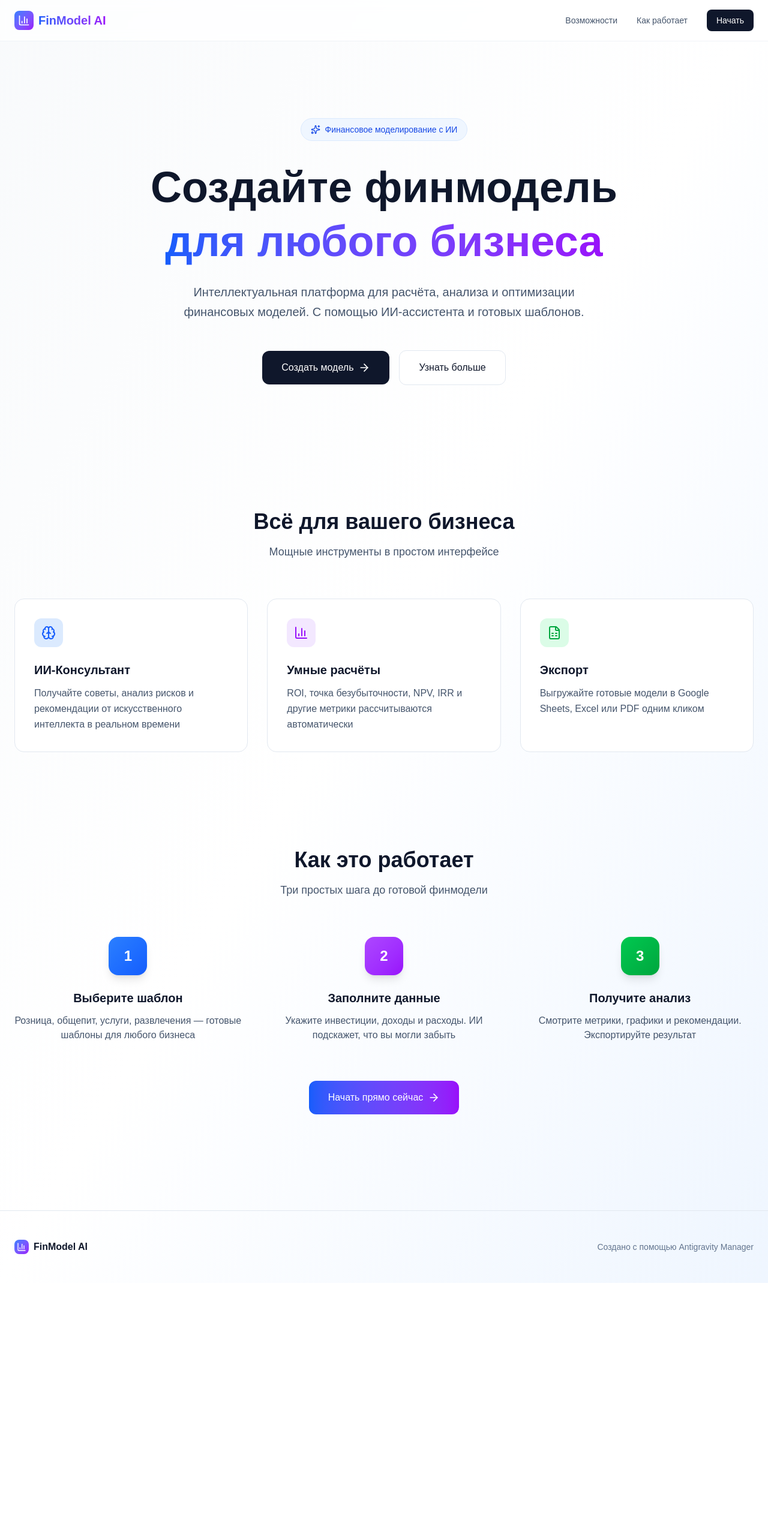
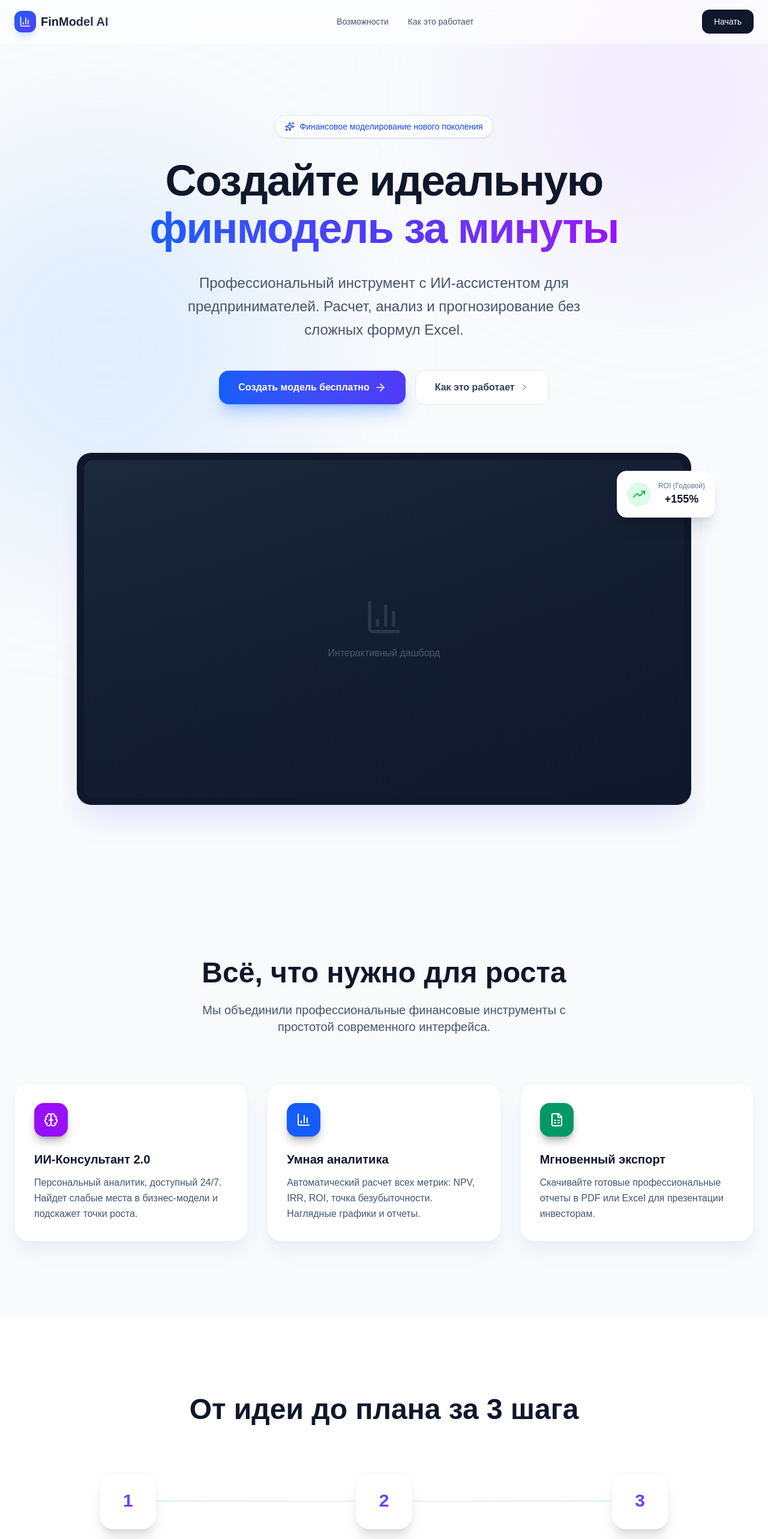
Before and after one commit to apint817-netizen/finmodel-ai, a Next.js app: page / in a window 1280 px wide. Shown: the top 2566 px of the page at 60% size. Before the commit the page ends 2139 px from the top, so only its background shows below. Built offline with nearby package versions, Linux system fonts and the light colour scheme.

Commit message:
feat: New landing page design with animations

```diff
--- a/package.json
+++ b/package.json
@@ -10,7 +10,9 @@
   },
   "dependencies": {
     "@hookform/resolvers": "^5.2.2",
+    "clsx": "^2.1.1",
     "file-saver": "^2.0.5",
+    "framer-motion": "^12.34.0",
     "html2canvas": "^1.4.1",
     "jspdf": "^4.1.0",
     "lucide-react": "^0.563.0",
@@ -23,6 +25,7 @@
     "react-markdown": "^10.1.0",
     "recharts": "^3.7.0",
     "remark-gfm": "^4.0.1",
+    "tailwind-merge": "^3.4.0",
     "xlsx-js-style": "^1.2.0",
     "zod": "^4.3.6",
     "zustand": "^5.0.11"
--- a/src/app/page.tsx
+++ b/src/app/page.tsx
@@ -1,193 +1,295 @@
 'use client';
 
 import Link from 'next/link';
-import { ArrowRight, BarChart3, Brain, FileSpreadsheet, Sparkles } from 'lucide-react';
+import { ArrowRight, BarChart3, Brain, FileSpreadsheet, Sparkles, CheckCircle2, ChevronRight } from 'lucide-react';
+import { motion } from 'framer-motion';
+
+const fadeInUp = {
+  hidden: { opacity: 0, y: 30 },
+  visible: { opacity: 1, y: 0, transition: { duration: 0.6, ease: "easeOut" } }
+};
+
+const staggerContainer = {
+  hidden: { opacity: 0 },
+  visible: {
+    opacity: 1,
+    transition: {
+      staggerChildren: 0.2
+    }
+  }
+};
 
 export default function HomePage() {
   return (
-    <div className="min-h-screen bg-gradient-to-br from-slate-50 via-white to-blue-50">
+    <div className="min-h-screen bg-[#F8FAFC] overflow-x-hidden selection:bg-blue-100 selection:text-blue-900">
+
+      {/* Background Decor */}
+      <div className="fixed inset-0 z-0 pointer-events-none">
+        <div className="absolute top-[-10%] right-[-5%] w-[500px] h-[500px] bg-purple-200/40 rounded-full blur-[120px]" />
+        <div className="absolute bottom-[-10%] left-[-10%] w-[600px] h-[600px] bg-blue-200/40 rounded-full blur-[120px]" />
+      </div>
+
       {/* Header */}
-      <header className="border-b border-slate-200/50 backdrop-blur-sm bg-white/70 sticky top-0 z-50">
-        <div className="max-w-7xl mx-auto px-6 py-4 flex items-center justify-between">
+      <motion.header
+        initial={{ y: -20, opacity: 0 }}
+        animate={{ y: 0, opacity: 1 }}
+        transition={{ duration: 0.5 }}
+        className="fixed top-0 w-full z-50 border-b border-white/50 bg-white/60 backdrop-blur-xl supports-[backdrop-filter]:bg-white/60"
+      >
+        <div className="max-w-7xl mx-auto px-4 sm:px-6 py-4 flex items-center justify-between">
           <div className="flex items-center gap-2">
-            <div className="w-8 h-8 bg-gradient-to-br from-blue-500 to-purple-600 rounded-lg flex items-center justify-center">
+            <div className="w-9 h-9 bg-gradient-to-br from-blue-600 to-indigo-600 rounded-xl flex items-center justify-center shadow-lg shadow-blue-500/20">
               <BarChart3 className="w-5 h-5 text-white" />
             </div>
-            <span className="text-xl font-semibold bg-gradient-to-r from-blue-600 to-purple-600 bg-clip-text text-transparent">
+            <span className="text-xl font-bold bg-clip-text text-transparent bg-gradient-to-r from-slate-900 to-slate-700">
               FinModel AI
             </span>
           </div>
+
           <nav className="hidden md:flex items-center gap-8">
-            <button
-              onClick={() => document.getElementById('features')?.scrollIntoView({ behavior: 'smooth' })}
-              className="text-sm text-slate-600 hover:text-slate-900 transition-colors"
-            >
-              Возможности
-            </button>
-            <button
-              onClick={() => document.getElementById('how-it-works')?.scrollIntoView({ behavior: 'smooth' })}
-              className="text-sm text-slate-600 hover:text-slate-900 transition-colors"
-            >
-              Как работает
-            </button>
+            <button onClick={() => document.getElementById('features')?.scrollIntoView({ behavior: 'smooth' })} className="text-sm font-medium text-slate-600 hover:text-blue-600 transition-colors">Возможности</button>
+            <button onClick={() => document.getElementById('how-it-works')?.scrollIntoView({ behavior: 'smooth' })} className="text-sm font-medium text-slate-600 hover:text-blue-600 transition-colors">Как это работает</button>
+          </nav>
+
           <Link
             href="/dashboard"
-              className="px-4 py-2 bg-slate-900 text-white text-sm rounded-lg hover:bg-slate-800 transition-all hover:shadow-lg"
+            className="px-5 py-2.5 bg-slate-900 text-white text-sm font-medium rounded-xl hover:bg-slate-800 transition-all hover:shadow-lg hover:-translate-y-0.5"
           >
             Начать
           </Link>
-          </nav>
         </div>
-      </header>
+      </motion.header>
 
       {/* Hero Section */}
-      <section className="max-w-7xl mx-auto px-6 py-20 md:py-32">
-        <div className="text-center max-w-4xl mx-auto">
-          <div className="inline-flex items-center gap-2 px-4 py-2 bg-blue-50 border border-blue-100 rounded-full text-sm text-blue-700 mb-8">
-            <Sparkles className="w-4 h-4" />
-            <span>Финансовое моделирование с ИИ</span>
-          </div>
+      <section className="relative pt-32 pb-20 md:pt-48 md:pb-32 px-6">
+        <motion.div
+          initial="hidden"
+          animate="visible"
+          variants={staggerContainer}
+          className="max-w-5xl mx-auto text-center relative z-10"
+        >
+          <motion.div variants={fadeInUp} className="inline-flex items-center gap-2 px-4 py-2 bg-white/80 border border-blue-100 rounded-full text-sm font-medium text-blue-700 mb-8 shadow-sm backdrop-blur-sm">
+            <Sparkles className="w-4 h-4 fill-blue-100" />
+            <span>Финансовое моделирование нового поколения</span>
+          </motion.div>
 
-          <h1 className="text-5xl md:text-7xl font-bold text-slate-900 mb-6 leading-tight">
-            Создайте финмодель
-            <br />
-            <span className="bg-gradient-to-r from-blue-600 to-purple-600 bg-clip-text text-transparent">
-              для любого бизнеса
+          <motion.h1 variants={fadeInUp} className="text-5xl md:text-7xl font-extrabold text-slate-900 mb-8 leading-[1.1] tracking-tight">
+            Создайте идеальную <br className="hidden md:block" />
+            <span className="bg-gradient-to-r from-blue-600 via-indigo-600 to-purple-600 bg-clip-text text-transparent">
+              финмодель за минуты
             </span>
-          </h1>
+          </motion.h1>
 
-          <p className="text-xl text-slate-600 mb-12 max-w-2xl mx-auto leading-relaxed">
-            Интеллектуальная платформа для расчёта, анализа и оптимизации финансовых моделей.
-            С помощью ИИ-ассистента и готовых шаблонов.
-          </p>
+          <motion.p variants={fadeInUp} className="text-xl md:text-2xl text-slate-600 mb-12 max-w-2xl mx-auto leading-relaxed">
+            Профессиональный инструмент с ИИ-ассистентом для предпринимателей.
+            Расчет, анализ и прогнозирование без сложных формул Excel.
+          </motion.p>
 
-          <div className="flex flex-col sm:flex-row items-center justify-center gap-4">
+          <motion.div variants={fadeInUp} className="flex flex-col sm:flex-row items-center justify-center gap-4">
             <Link
               href="/dashboard"
-              className="group px-8 py-4 bg-slate-900 text-white rounded-xl hover:bg-slate-800 transition-all hover:shadow-2xl hover:scale-105 flex items-center gap-2"
+              className="w-full sm:w-auto px-8 py-4 bg-gradient-to-r from-blue-600 to-indigo-600 text-white rounded-2xl font-semibold shadow-xl shadow-blue-500/30 hover:shadow-2xl hover:shadow-blue-500/40 hover:-translate-y-1 transition-all flex items-center justify-center gap-2 group"
             >
-              <span className="font-medium">Создать модель</span>
+              <span>Создать модель бесплатно</span>
               <ArrowRight className="w-5 h-5 group-hover:translate-x-1 transition-transform" />
             </Link>
             <button
               onClick={() => document.getElementById('how-it-works')?.scrollIntoView({ behavior: 'smooth' })}
-              className="px-8 py-4 bg-white text-slate-900 rounded-xl hover:bg-slate-50 transition-all border border-slate-200 hover:shadow-lg"
+              className="w-full sm:w-auto px-8 py-4 bg-white text-slate-700 rounded-2xl font-semibold border border-slate-200 hover:border-slate-300 hover:bg-slate-50 transition-all flex items-center justify-center gap-2 group"
             >
-              Узнать больше
+              <span>Как это работает</span>
+              <ChevronRight className="w-4 h-4 text-slate-400 group-hover:text-slate-600 transition-colors" />
             </button>
+          </motion.div>
+
+          {/* Hero Image / Preview UI Placeholder */}
+          <motion.div
+            variants={fadeInUp}
+            className="mt-20 relative mx-auto max-w-5xl rounded-3xl bg-slate-900 p-2 shadow-2xl shadow-indigo-500/20 md:p-3"
+          >
+            <div className="rounded-2xl bg-slate-800 overflow-hidden aspect-[16/9] relative group">
+              {/* Abstract UI representation */}
+              <div className="absolute inset-0 bg-gradient-to-br from-slate-800 to-slate-900 flex items-center justify-center">
+                <div className="text-center">
+                  <BarChart3 className="w-16 h-16 text-slate-700 mx-auto mb-4" />
+                  <p className="text-slate-500 font-medium">Интерактивный дашборд</p>
+                </div>
+              </div>
+              {/* Glass overlay */}
+              <div className="absolute inset-0 bg-gradient-to-t from-slate-900/50 to-transparent pointer-events-none" />
+            </div>
+            {/* Floating Badge */}
+            <motion.div
+              animate={{ y: [0, -10, 0] }}
+              transition={{ duration: 4, repeat: Infinity, ease: "easeInOut" }}
+              className="absolute -top-6 -right-6 md:top-10 md:-right-10 bg-white p-4 rounded-2xl shadow-xl border border-slate-100 hidden sm:block"
+            >
+              <div className="flex items-center gap-3">
+                <div className="w-10 h-10 bg-green-100 rounded-full flex items-center justify-center">
+                  <TrendingUpIcon className="w-5 h-5 text-green-600" />
+                </div>
+                <div>
+                  <p className="text-xs text-slate-500 font-medium">ROI (Годовой)</p>
+                  <p className="text-lg font-bold text-slate-900">+155%</p>
+                </div>
+              </div>
+            </motion.div>
+          </motion.div>
+        </motion.div>
+      </section>
+
+      {/* Features Section */}
+      <section id="features" className="py-24 md:py-32 relative z-10">
+        <div className="max-w-7xl mx-auto px-6">
+          <motion.div
+            initial="hidden"
+            whileInView="visible"
+            viewport={{ once: true, margin: "-100px" }}
+            variants={fadeInUp}
+            className="text-center mb-20"
+          >
+            <h2 className="text-3xl md:text-5xl font-bold text-slate-900 mb-6">Всё, что нужно для роста</h2>
+            <p className="text-xl text-slate-600 max-w-2xl mx-auto">
+              Мы объединили профессиональные финансовые инструменты с простотой современного интерфейса.
+            </p>
+          </motion.div>
+
+          <div className="grid md:grid-cols-3 gap-8">
+            <FeatureCard
+              icon={<Brain className="w-6 h-6 text-white" />}
+              color="bg-purple-600"
+              title="ИИ-Консультант 2.0"
+              desc="Персональный аналитик, доступный 24/7. Найдет слабые места в бизнес-модели и подскажет точки роста."
+            />
+            <FeatureCard
+              icon={<BarChart3 className="w-6 h-6 text-white" />}
+              color="bg-blue-600"
+              title="Умная аналитика"
+              desc="Автоматический расчет всех метрик: NPV, IRR, ROI, точка безубыточности. Наглядные графики и отчеты."
+            />
+            <FeatureCard
+              icon={<FileSpreadsheet className="w-6 h-6 text-white" />}
+              color="bg-emerald-600"
+              title="Мгновенный экспорт"
+              desc="Скачивайте готовые профессиональные отчеты в PDF или Excel для презентации инвесторам."
+            />
           </div>
         </div>
       </section>
 
-      {/* Features Section */}
-      <section id="features" className="max-w-7xl mx-auto px-6 py-20">
-        <div className="text-center mb-16">
-          <h2 className="text-4xl font-bold text-slate-900 mb-4">Всё для вашего бизнеса</h2>
-          <p className="text-lg text-slate-600">Мощные инструменты в простом интерфейсе</p>
+      {/* Steps Section */}
+      <section id="how-it-works" className="py-24 md:py-32 bg-white relative z-10">
+        <div className="max-w-7xl mx-auto px-6">
+          <motion.div
+            initial="hidden"
+            whileInView="visible"
+            viewport={{ once: true, margin: "-100px" }}
+            variants={fadeInUp}
+            className="text-center mb-20"
+          >
+            <h2 className="text-3xl md:text-5xl font-bold text-slate-900 mb-6">От идеи до плана за 3 шага</h2>
+          </motion.div>
+
+          <div className="grid md:grid-cols-3 gap-12 relative">
+            {/* Connecting Line (Desktop) */}
+            <div className="hidden md:block absolute top-12 left-[16%] right-[16%] h-0.5 bg-gradient-to-r from-blue-100 via-purple-100 to-blue-100 z-0" />
+
+            <StepCard number="1" title="Выберите нишу" desc="Используйте готовые шаблоны для розницы, услуг или общепита." delay={0} />
+            <StepCard number="2" title="Заполните данные" desc="Внесите основные цифры. ИИ подставит средние значения по рынку." delay={0.2} />
+            <StepCard number="3" title="Получите результат" desc="Готовая модель с оценкой рисков и стратегией развития." delay={0.4} />
           </div>
 
-        <div className="grid md:grid-cols-3 gap-8">
-          {/* Feature 1 */}
-          <div className="group p-8 bg-white rounded-2xl border border-slate-200 hover:border-blue-200 hover:shadow-xl transition-all">
-            <div className="w-12 h-12 bg-blue-100 rounded-xl flex items-center justify-center mb-6 group-hover:scale-110 transition-transform">
-              <Brain className="w-6 h-6 text-blue-600" />
-            </div>
-            <h3 className="text-xl font-semibold text-slate-900 mb-3">ИИ-Консультант</h3>
-            <p className="text-slate-600 leading-relaxed">
-              Получайте советы, анализ рисков и рекомендации от искусственного интеллекта в реальном времени
-            </p>
-          </div>
-
-          {/* Feature 2 */}
-          <div className="group p-8 bg-white rounded-2xl border border-slate-200 hover:border-purple-200 hover:shadow-xl transition-all">
-            <div className="w-12 h-12 bg-purple-100 rounded-xl flex items-center justify-center mb-6 group-hover:scale-110 transition-transform">
-              <BarChart3 className="w-6 h-6 text-purple-600" />
-            </div>
-            <h3 className="text-xl font-semibold text-slate-900 mb-3">Умные расчёты</h3>
-            <p className="text-slate-600 leading-relaxed">
-              ROI, точка безубыточности, NPV, IRR и другие метрики рассчитываются автоматически
-            </p>
-          </div>
-
-          {/* Feature 3 */}
-          <div className="group p-8 bg-white rounded-2xl border border-slate-200 hover:border-green-200 hover:shadow-xl transition-all">
-            <div className="w-12 h-12 bg-green-100 rounded-xl flex items-center justify-center mb-6 group-hover:scale-110 transition-transform">
-              <FileSpreadsheet className="w-6 h-6 text-green-600" />
-            </div>
-            <h3 className="text-xl font-semibold text-slate-900 mb-3">Экспорт</h3>
-            <p className="text-slate-600 leading-relaxed">
-              Выгружайте готовые модели в Google Sheets, Excel или PDF одним кликом
-            </p>
-          </div>
-        </div>
-      </section>
-
-      {/* How It Works */}
-      <section id="how-it-works" className="max-w-7xl mx-auto px-6 py-20">
-        <div className="text-center mb-16">
-          <h2 className="text-4xl font-bold text-slate-900 mb-4">Как это работает</h2>
-          <p className="text-lg text-slate-600">Три простых шага до готовой финмодели</p>
-        </div>
-
-        <div className="grid md:grid-cols-3 gap-12">
-          <div className="text-center">
-            <div className="w-16 h-16 bg-gradient-to-br from-blue-500 to-blue-600 rounded-2xl flex items-center justify-center mx-auto mb-6 text-white text-2xl font-bold shadow-lg">
-              1
-            </div>
-            <h3 className="text-xl font-semibold text-slate-900 mb-3">Выберите шаблон</h3>
-            <p className="text-slate-600">
-              Розница, общепит, услуги, развлечения — готовые шаблоны для любого бизнеса
-            </p>
-          </div>
-
-          <div className="text-center">
-            <div className="w-16 h-16 bg-gradient-to-br from-purple-500 to-purple-600 rounded-2xl flex items-center justify-center mx-auto mb-6 text-white text-2xl font-bold shadow-lg">
-              2
-            </div>
-            <h3 className="text-xl font-semibold text-slate-900 mb-3">Заполните данные</h3>
-            <p className="text-slate-600">
-              Укажите инвестиции, доходы и расходы. ИИ подскажет, что вы могли забыть
-            </p>
-          </div>
-
-          <div className="text-center">
-            <div className="w-16 h-16 bg-gradient-to-br from-green-500 to-green-600 rounded-2xl flex items-center justify-center mx-auto mb-6 text-white text-2xl font-bold shadow-lg">
-              3
-            </div>
-            <h3 className="text-xl font-semibold text-slate-900 mb-3">Получите анализ</h3>
-            <p className="text-slate-600">
-              Смотрите метрики, графики и рекомендации. Экспортируйте результат
-            </p>
-          </div>
-        </div>
-
-        <div className="text-center mt-16">
+          <motion.div
+            initial={{ opacity: 0, y: 20 }}
+            whileInView={{ opacity: 1, y: 0 }}
+            viewport={{ once: true }}
+            transition={{ delay: 0.6 }}
+            className="text-center mt-20"
+          >
             <Link
               href="/dashboard"
-            className="inline-flex items-center gap-2 px-8 py-4 bg-gradient-to-r from-blue-600 to-purple-600 text-white rounded-xl hover:shadow-2xl transition-all hover:scale-105 font-medium"
+              className="inline-flex items-center gap-2 px-10 py-5 bg-slate-900 text-white rounded-2xl hover:bg-slate-800 transition-all hover:scale-105 shadow-xl font-semibold text-lg"
             >
-            <span>Начать прямо сейчас</span>
+              <span>Попробовать бесплатно</span>
               <ArrowRight className="w-5 h-5" />
             </Link>
+          </motion.div>
         </div>
       </section>
 
       {/* Footer */}
-      <footer className="border-t border-slate-200 mt-20">
-        <div className="max-w-7xl mx-auto px-6 py-12">
-          <div className="flex flex-col md:flex-row items-center justify-between gap-4">
+      <footer className="py-12 border-t border-slate-200 bg-slate-50">
+        <div className="max-w-7xl mx-auto px-6 flex flex-col md:flex-row items-center justify-between gap-6">
           <div className="flex items-center gap-2">
-              <div className="w-6 h-6 bg-gradient-to-br from-blue-500 to-purple-600 rounded-lg flex items-center justify-center">
+            <div className="w-8 h-8 bg-slate-900 rounded-lg flex items-center justify-center">
               <BarChart3 className="w-4 h-4 text-white" />
             </div>
-              <span className="font-semibold text-slate-900">FinModel AI</span>
+            <span className="font-bold text-slate-900">FinModel AI</span>
           </div>
-            <p className="text-sm text-slate-500">
-              Создано с помощью Antigravity Manager
+          <p className="text-slate-500 text-sm">
+            © {new Date().getFullYear()} Antigravity Manager. All rights reserved.
           </p>
-          </div>
         </div>
       </footer>
     </div>
   );
 }
+
+// Sub-components for cleaner code
+function FeatureCard({ icon, color, title, desc }: { icon: React.ReactNode, color: string, title: string, desc: string }) {
+  return (
+    <motion.div
+      variants={fadeInUp}
+      initial="hidden"
+      whileInView="visible"
+      viewport={{ once: true, margin: "-50px" }}
+      whileHover={{ y: -10 }}
+      className="p-8 bg-white rounded-3xl border border-slate-100 shadow-xl shadow-slate-200/50 hover:shadow-2xl hover:shadow-blue-500/10 transition-all"
+    >
+      <div className={`w-14 h-14 ${color} rounded-2xl flex items-center justify-center mb-6 shadow-lg shadow-current/30`}>
+        {icon}
+      </div>
+      <h3 className="text-xl font-bold text-slate-900 mb-3">{title}</h3>
+      <p className="text-slate-600 leading-relaxed">{desc}</p>
+    </motion.div>
+  );
+}
+
+function StepCard({ number, title, desc, delay }: { number: string, title: string, desc: string, delay: number }) {
+  return (
+    <motion.div
+      initial={{ opacity: 0, y: 30 }}
+      whileInView={{ opacity: 1, y: 0 }}
+      viewport={{ once: true }}
+      transition={{ delay, duration: 0.6 }}
+      className="relative z-10 text-center"
+    >
+      <div className="w-24 h-24 bg-white rounded-3xl border border-slate-100 shadow-xl flex items-center justify-center mx-auto mb-8 relative group">
+        <div className="absolute inset-0 bg-gradient-to-br from-blue-50 to-purple-50 rounded-3xl opacity-0 group-hover:opacity-100 transition-opacity" />
+        <span className="text-3xl font-bold bg-gradient-to-br from-blue-600 to-purple-600 bg-clip-text text-transparent relative z-10">{number}</span>
+      </div>
+      <h3 className="text-xl font-bold text-slate-900 mb-3">{title}</h3>
+      <p className="text-slate-600 leading-relaxed max-w-xs mx-auto">{desc}</p>
+    </motion.div>
+  );
+}
+
+function TrendingUpIcon(props: any) {
+  return (
+    <svg
+      {...props}
+      xmlns="http://www.w3.org/2000/svg"
+      width="24"
+      height="24"
+      viewBox="0 0 24 24"
+      fill="none"
+      stroke="currentColor"
+      strokeWidth="2"
+      strokeLinecap="round"
+      strokeLinejoin="round"
+    >
+      <polyline points="23 6 13.5 15.5 8.5 10.5 1 18" />
+      <polyline points="17 6 23 6 23 12" />
+    </svg>
+  )
+}
```
Also changed, not shown: 1 other file (tests, documents, lock files or other folders). Lines whose indentation alone changed are shown as unchanged.
